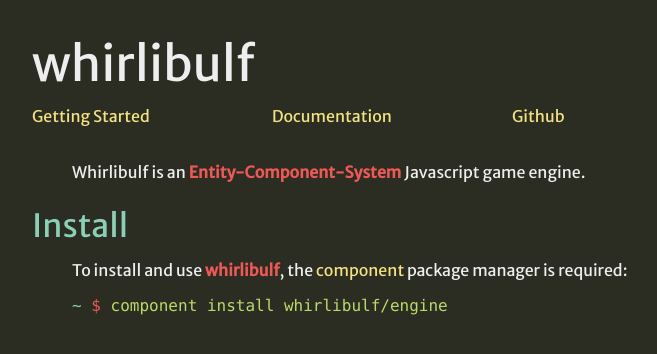
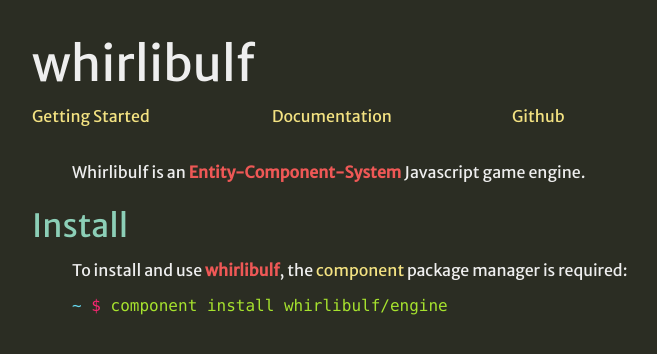
Before and after one commit to whirlibulf/engine, a Jekyll site: the page built from index.md, in a window 1280 px wide. Shown: the top 354 px of the page, without its empty margins (18-675 px from the left). Built offline with Jekyll 4.4.1, drawn with Linux system fonts in a browser that asks for light colours; some web fonts are replaced.

Commit message:
Convert index file to markdown, update css

```diff
--- a/css/main.css
+++ b/css/main.css
@@ -60,15 +60,15 @@
 }
 
 .shell .path {
-  color: #8CCFB7;
+  color: #66D9EF;
 }
 
 .shell .prompt {
-  color: #EE5856;
+  color: #F92672;
 }
 
 .shell .command {
-  color: #BDD96A;
+  color: #A6E22E;
 }
 
 .highlighttable {
--- a/css/syntax.css
+++ b/css/syntax.css
@@ -1,5 +1,5 @@
 .highlight .hll { background-color: #49483e }
-.highlight  { background: #272822; color: #f8f8f2 }
+.highlight  { background: #2B2D23; color: #f8f8f2 }
 .highlight .c { color: #75715e } /* Comment */
 .highlight .err { color: #960050; background-color: #1e0010 } /* Error */
 .highlight .k { color: #66d9ef } /* Keyword */
--- a/index.html
+++ /dev/null
@@ -1,20 +0,0 @@
----
-layout: default
-title: whirlibulf
----
-
-<p>
-Whirlibulf is an <strong>Entity-Component-System</strong> Javascript game engine.
-</p>
-
-<h2>Install</h2>
-<p>
-To install and use <strong>whirlibulf</strong>, the
-<a href="https://github.com/component/component">component</a> package manager
-is required:
-</p>
-<div class="shell">
-  <span class="path">~</span>
-  <span class="prompt">$</span>
-  <span class="command">component install whirlibulf/engine</span>
-</div>
--- /dev/null
+++ b/index.md
@@ -0,0 +1,17 @@
+---
+layout: default
+title: whirlibulf
+---
+
+Whirlibulf is an **Entity-Component-System** Javascript game engine.
+
+## Install
+
+To install and use **whirlibulf**, the [component](https://github.com/component/component)
+package manager is required:
+
+<div class="shell">
+  <span class="path">~</span>
+  <span class="prompt">$</span>
+  <span class="command">component install whirlibulf/engine</span>
+</div>
```
